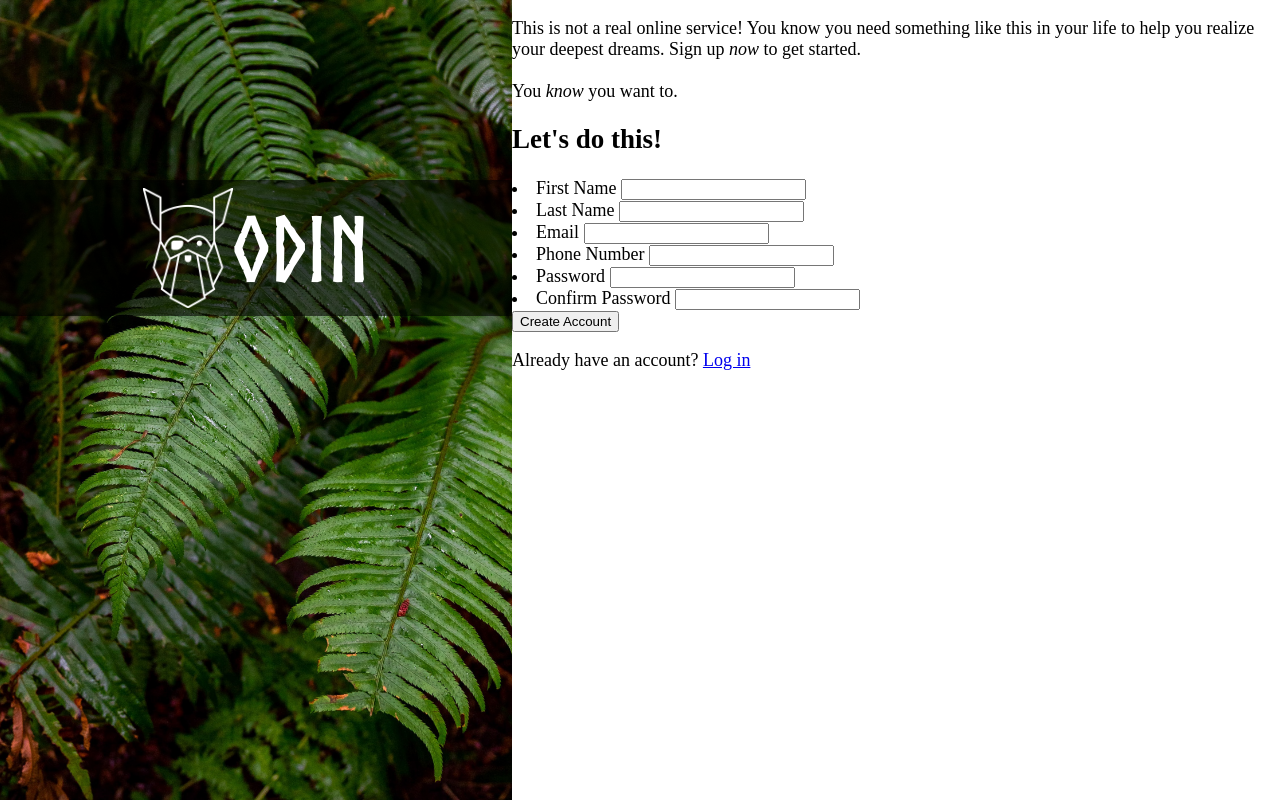
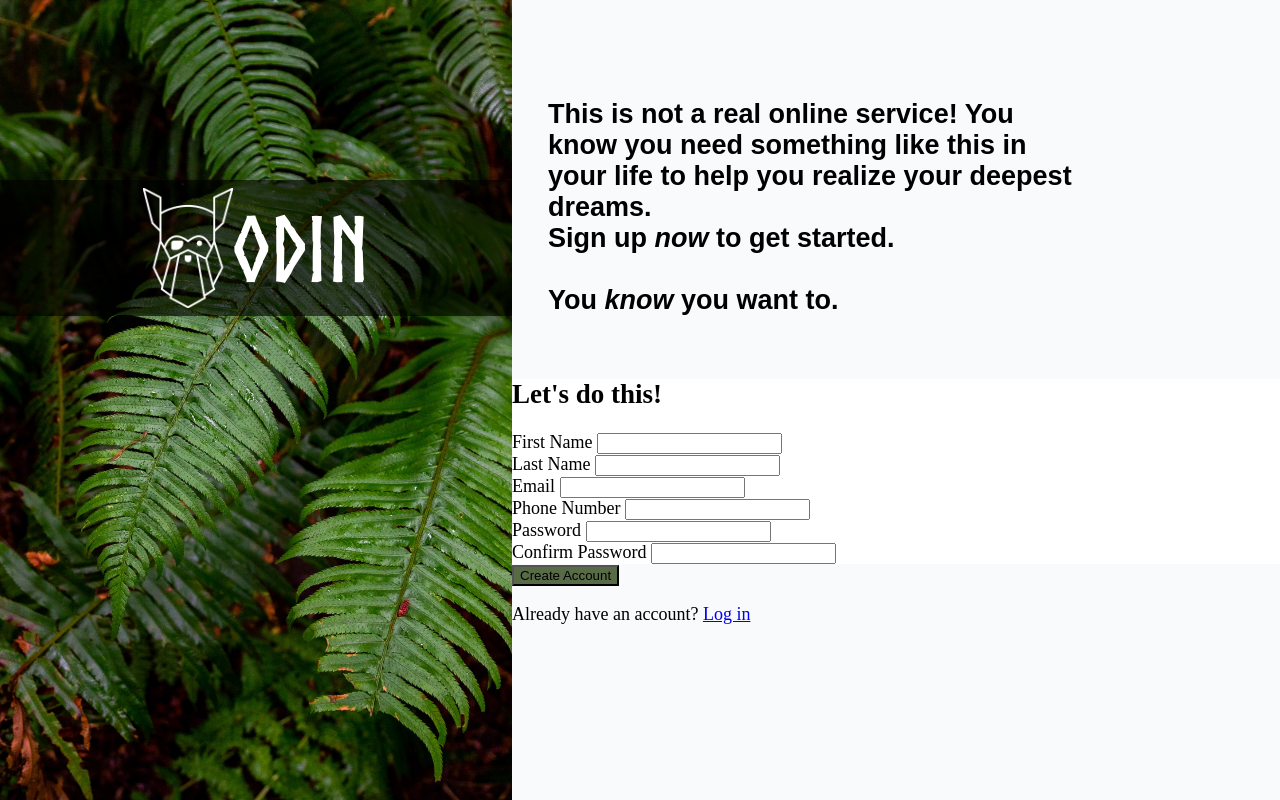
Before and after one commit to JoshDevHub/Sign-Up-Form, a plain HTML site: page index.html in a window 1280 px wide. Drawn offline with Linux system fonts and the light colour scheme.

Commit message:
feat: style call-to-action paragraph

```diff
--- a/index.html
+++ b/index.html
@@ -17,7 +17,7 @@
     </section>
 
     <section class="form-container">
-      <p class="cta-text">This is not a real online service! You know you need something like this in your life to help you realize your deepest dreams. Sign up <em>now</em> to get started.<br><br>
+      <p class="cta-text">This is not a real online service! You know you need something like this in your life to help you realize your deepest dreams.<br>Sign up <em>now</em> to get started.<br><br>
       You <em>know</em> you want to.
       </p>
       <form action="#" method="post">
--- a/styles/style.css
+++ b/styles/style.css
@@ -7,6 +7,7 @@
   font-size: 18px;
   --header-background-color: hsla(0, 100%, 0%, 0.6);
   --main-white: hsl(0, 100%, 100%);
+  --off-white: hsl(210,19%,98%);
 }
 
 *, *::before, *::after {
@@ -50,3 +51,26 @@ h1 {
   font-size: 5rem;
   margin: 0;
 }
+
+.form-container {
+  background-color: var(--off-white);
+}
+
+.cta-text {
+  font-family: sans-serif;
+  font-size: 1.5rem;
+  font-weight: bold;
+  padding: 72px 200px 36px 36px;
+}
+
+.form-inputs {
+  background-color: var(--main-white);
+}
+
+form li {
+  list-style: none;
+}
+
+button {
+  background-color: hsl(92, 20%, 35%);
+}
```
